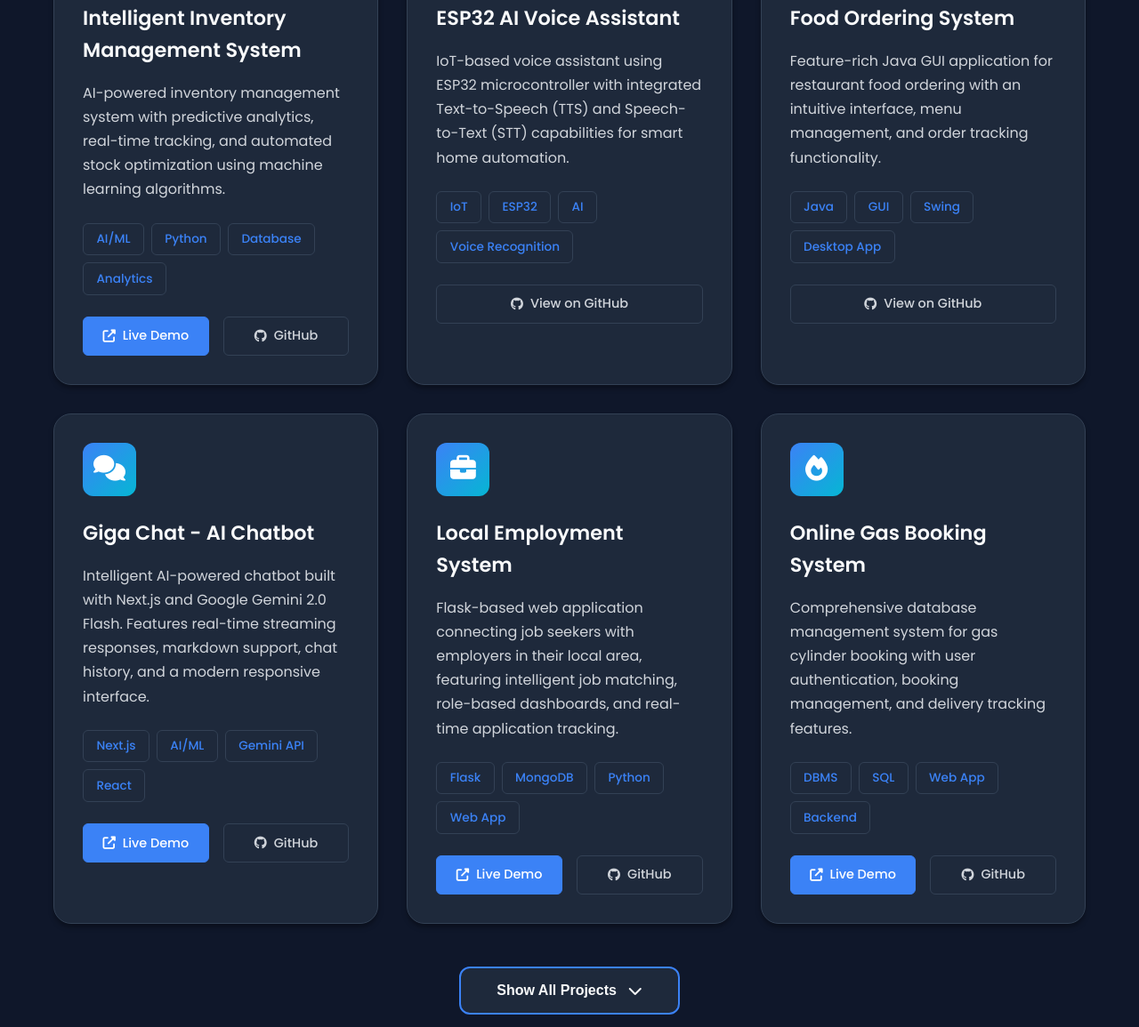
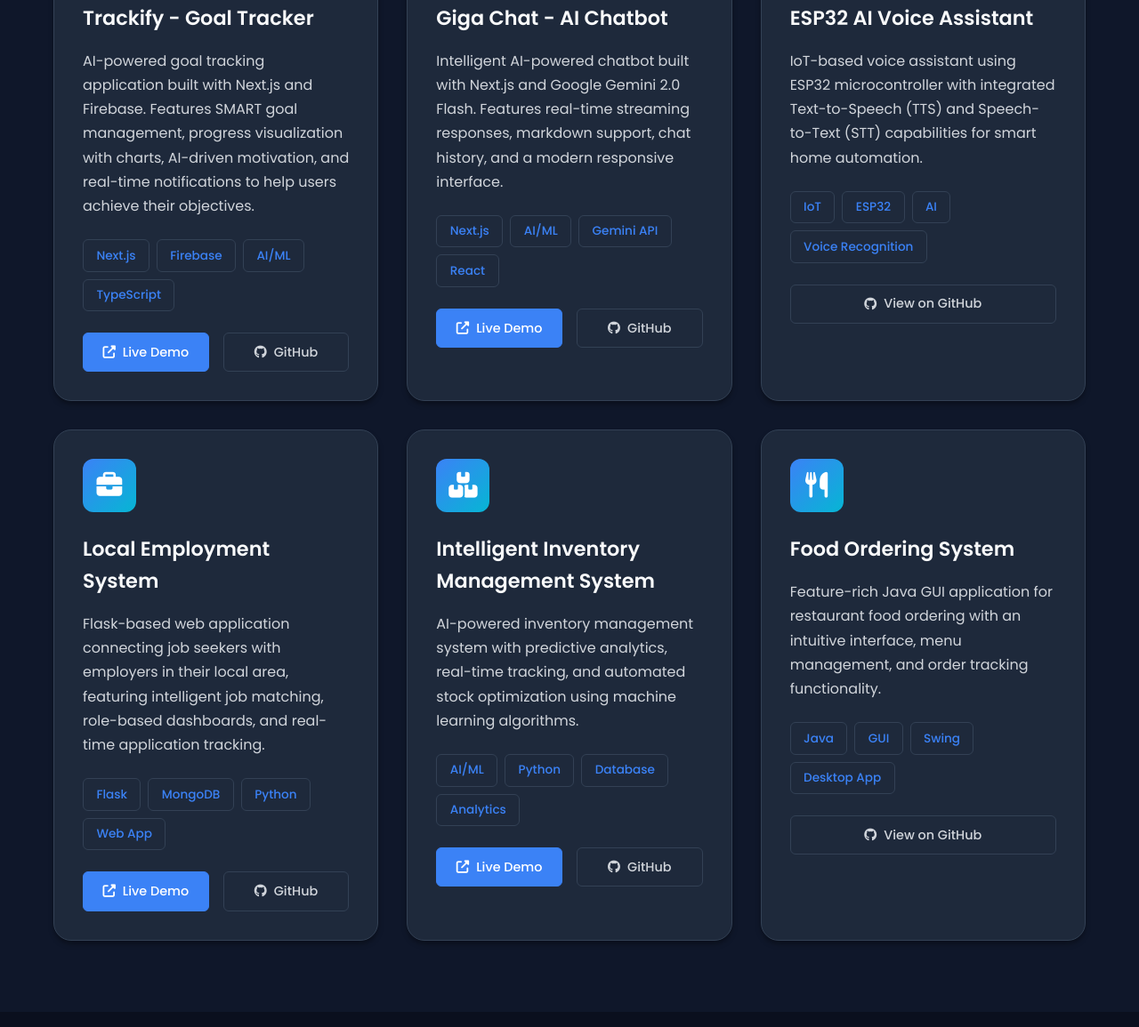
Before and after one commit to amolwaghmare05/amolwaghmare05.github.io, a plain HTML site: page index.html in a window 1280 px wide. Shown: the part 1897-3052 px from the top of the page at 89% size. Drawn offline with nearby package versions, Linux system fonts and the light colour scheme.

Commit message:
Reorder projects: Trackify, Giga Chat, ESP32, Local Employment, IIMS, Food Ordering

```diff
--- a/index.html
+++ b/index.html
@@ -94,7 +94,82 @@
             <h2 class="section-title">Featured Projects</h2>
             <p class="section-subtitle">Explore some of my recent work and innovations</p>
             <div class="projects-grid">
-                <!-- Project 1 -->
+                <!-- Project 1: Trackify -->
+                <div class="project-card">
+                    <div class="project-icon">
+                        <i class="fas fa-bullseye"></i>
+                    </div>
+                    <h3 class="project-title">Trackify - Goal Tracker</h3>
+                    <p class="project-description">AI-powered goal tracking application built with Next.js and Firebase. Features SMART goal management, progress visualization with charts, AI-driven motivation, and real-time notifications to help users achieve their objectives.</p>
+                    <div class="project-tags">
+                        <span class="tag">Next.js</span>
+                        <span class="tag">Firebase</span>
+                        <span class="tag">AI/ML</span>
+                        <span class="tag">TypeScript</span>
+                    </div>
+                    <div class="project-buttons">
+                        <a href="https://trackify-v1.vercel.app/sign-in" class="btn-project btn-demo" target="_blank"><i class="fas fa-external-link-alt"></i> Live Demo</a>
+                        <a href="https://github.com/amolwaghmare05/trackify" class="btn-project btn-github" target="_blank"><i class="fab fa-github"></i> GitHub</a>
+                    </div>
+                </div>
+
+                <!-- Project 2: Giga Chat -->
+                <div class="project-card">
+                    <div class="project-icon">
+                        <i class="fas fa-comments"></i>
+                    </div>
+                    <h3 class="project-title">Giga Chat - AI Chatbot</h3>
+                    <p class="project-description">Intelligent AI-powered chatbot built with Next.js and Google Gemini 2.0 Flash. Features real-time streaming responses, markdown support, chat history, and a modern responsive interface.</p>
+                    <div class="project-tags">
+                        <span class="tag">Next.js</span>
+                        <span class="tag">AI/ML</span>
+                        <span class="tag">Gemini API</span>
+                        <span class="tag">React</span>
+                    </div>
+                    <div class="project-buttons">
+                        <a href="https://gigachat-v1.vercel.app" class="btn-project btn-demo" target="_blank"><i class="fas fa-external-link-alt"></i> Live Demo</a>
+                        <a href="https://github.com/amolwaghmare05/giga-chat" class="btn-project btn-github" target="_blank"><i class="fab fa-github"></i> GitHub</a>
+                    </div>
+                </div>
+
+                <!-- Project 3: ESP32 -->
+                <div class="project-card">
+                    <div class="project-icon">
+                        <i class="fas fa-microphone-alt"></i>
+                    </div>
+                    <h3 class="project-title">ESP32 AI Voice Assistant</h3>
+                    <p class="project-description">IoT-based voice assistant using ESP32 microcontroller with integrated Text-to-Speech (TTS) and Speech-to-Text (STT) capabilities for smart home automation.</p>
+                    <div class="project-tags">
+                        <span class="tag">IoT</span>
+                        <span class="tag">ESP32</span>
+                        <span class="tag">AI</span>
+                        <span class="tag">Voice Recognition</span>
+                    </div>
+                    <div class="project-buttons">
+                        <a href="https://github.com/amolwaghmare05/esp32-ai-voice-assistant" class="btn-project btn-github" style="flex: 1;" target="_blank"><i class="fab fa-github"></i> View on GitHub</a>
+                    </div>
+                </div>
+
+                <!-- Project 4: Local Employment Portal -->
+                <div class="project-card">
+                    <div class="project-icon">
+                        <i class="fas fa-briefcase"></i>
+                    </div>
+                    <h3 class="project-title">Local Employment System</h3>
+                    <p class="project-description">Flask-based web application connecting job seekers with employers in their local area, featuring intelligent job matching, role-based dashboards, and real-time application tracking.</p>
+                    <div class="project-tags">
+                        <span class="tag">Flask</span>
+                        <span class="tag">MongoDB</span>
+                        <span class="tag">Python</span>
+                        <span class="tag">Web App</span>
+                    </div>
+                    <div class="project-buttons">
+                        <a href="https://local-employment-system.up.railway.app" class="btn-project btn-demo" target="_blank"><i class="fas fa-external-link-alt"></i> Live Demo</a>
+                        <a href="https://github.com/amolwaghmare05/local-employment-system" class="btn-project btn-github" target="_blank"><i class="fab fa-github"></i> GitHub</a>
+                    </div>
+                </div>
+
+                <!-- Project 5: IIMS -->
                 <div class="project-card">
                     <div class="project-icon">
                         <i class="fas fa-boxes"></i>
@@ -113,25 +188,7 @@
                     </div>
                 </div>
 
-                <!-- Project 2 -->
-                <div class="project-card">
-                    <div class="project-icon">
-                        <i class="fas fa-microphone-alt"></i>
-                    </div>
-                    <h3 class="project-title">ESP32 AI Voice Assistant</h3>
-                    <p class="project-description">IoT-based voice assistant using ESP32 microcontroller with integrated Text-to-Speech (TTS) and Speech-to-Text (STT) capabilities for smart home automation.</p>
-                    <div class="project-tags">
-                        <span class="tag">IoT</span>
-                        <span class="tag">ESP32</span>
-                        <span class="tag">AI</span>
-                        <span class="tag">Voice Recognition</span>
-                    </div>
-                    <div class="project-buttons">
-                        <a href="https://github.com/amolwaghmare05/esp32-ai-voice-assistant" class="btn-project btn-github" style="flex: 1;" target="_blank"><i class="fab fa-github"></i> View on GitHub</a>
-                    </div>
-                </div>
-
-                <!-- Project 3 -->
+                <!-- Project 6: Food Ordering System -->
                 <div class="project-card">
                     <div class="project-icon">
                         <i class="fas fa-utensils"></i>
@@ -149,92 +206,9 @@
                     </div>
                 </div>
 
-                <!-- Project 4 -->
-                <div class="project-card">
-                    <div class="project-icon">
-                        <i class="fas fa-comments"></i>
-                    </div>
-                    <h3 class="project-title">Giga Chat - AI Chatbot</h3>
-                    <p class="project-description">Intelligent AI-powered chatbot built with Next.js and Google Gemini 2.0 Flash. Features real-time streaming responses, markdown support, chat history, and a modern responsive interface.</p>
-                    <div class="project-tags">
-                        <span class="tag">Next.js</span>
-                        <span class="tag">AI/ML</span>
-                        <span class="tag">Gemini API</span>
-                        <span class="tag">React</span>
-                    </div>
-                    <div class="project-buttons">
-                        <a href="https://gigachat-v1.vercel.app" class="btn-project btn-demo" target="_blank"><i class="fas fa-external-link-alt"></i> Live Demo</a>
-                        <a href="https://github.com/amolwaghmare05/giga-chat" class="btn-project btn-github" target="_blank"><i class="fab fa-github"></i> GitHub</a>
-                    </div>
-                </div>
-
-                <!-- Project 5 -->
-                <div class="project-card">
-                    <div class="project-icon">
-                        <i class="fas fa-briefcase"></i>
-                    </div>
-                    <h3 class="project-title">Local Employment System</h3>
-                    <p class="project-description">Flask-based web application connecting job seekers with employers in their local area, featuring intelligent job matching, role-based dashboards, and real-time application tracking.</p>
-                    <div class="project-tags">
-                        <span class="tag">Flask</span>
-                        <span class="tag">MongoDB</span>
-                        <span class="tag">Python</span>
-                        <span class="tag">Web App</span>
-                    </div>
-                    <div class="project-buttons">
-                        <a href="https://local-employment-system.up.railway.app" class="btn-project btn-demo" target="_blank"><i class="fas fa-external-link-alt"></i> Live Demo</a>
-                        <a href="https://github.com/amolwaghmare05/local-employment-system" class="btn-project btn-github" target="_blank"><i class="fab fa-github"></i> GitHub</a>
-                    </div>
-                </div>
-
-                <!-- Project 6 -->
-                <div class="project-card">
-                    <div class="project-icon">
-                        <i class="fas fa-fire"></i>
-                    </div>
-                    <h3 class="project-title">Online Gas Booking System</h3>
-                    <p class="project-description">Comprehensive database management system for gas cylinder booking with user authentication, booking management, and delivery tracking features.</p>
-                    <div class="project-tags">
-                        <span class="tag">DBMS</span>
-                        <span class="tag">SQL</span>
-                        <span class="tag">Web App</span>
-                        <span class="tag">Backend</span>
-                    </div>
-                    <div class="project-buttons">
-                        <a href="#" class="btn-project btn-demo" target="_blank"><i class="fas fa-external-link-alt"></i> Live Demo</a>
-                        <a href="#" class="btn-project btn-github" target="_blank"><i class="fab fa-github"></i> GitHub</a>
-                    </div>
-                </div>
-
                 <!-- Additional Projects (Hidden by default) -->
                 <div class="more-projects" id="moreProjects" style="display: none;">
-                    <!-- Project 7 -->
-                    <div class="project-card">
-                        <div class="project-icon">
-                            <i class="fas fa-bullseye"></i>
-                        </div>
-                        <h3 class="project-title">Trackify - Goal Tracker</h3>
-                        <p class="project-description">AI-powered goal tracking application built with Next.js and Firebase. Features SMART goal management, progress visualization with charts, AI-driven motivation, and real-time notifications to help users achieve their objectives.</p>
-                        <div class="project-tags">
-                            <span class="tag">Next.js</span>
-                            <span class="tag">Firebase</span>
-                            <span class="tag">AI/ML</span>
-                            <span class="tag">TypeScript</span>
-                        </div>
-                        <div class="project-buttons">
-                            <a href="https://trackify-v1.vercel.app/sign-in" class="btn-project btn-demo" target="_blank"><i class="fas fa-external-link-alt"></i> Live Demo</a>
-                            <a href="https://github.com/amolwaghmare05/trackify" class="btn-project btn-github" target="_blank"><i class="fab fa-github"></i> GitHub</a>
-                        </div>
-                    </div>
                 </div>
-            </div>
-
-            <!-- Show All Projects Button -->
-            <div class="show-more-container">
-                <button class="btn-show-more" id="showMoreBtn" onclick="toggleProjects()">
-                    <span id="btnText">Show All Projects</span>
-                    <i class="fas fa-chevron-down" id="btnIcon"></i>
-                </button>
             </div>
         </div>
     </section>
```
